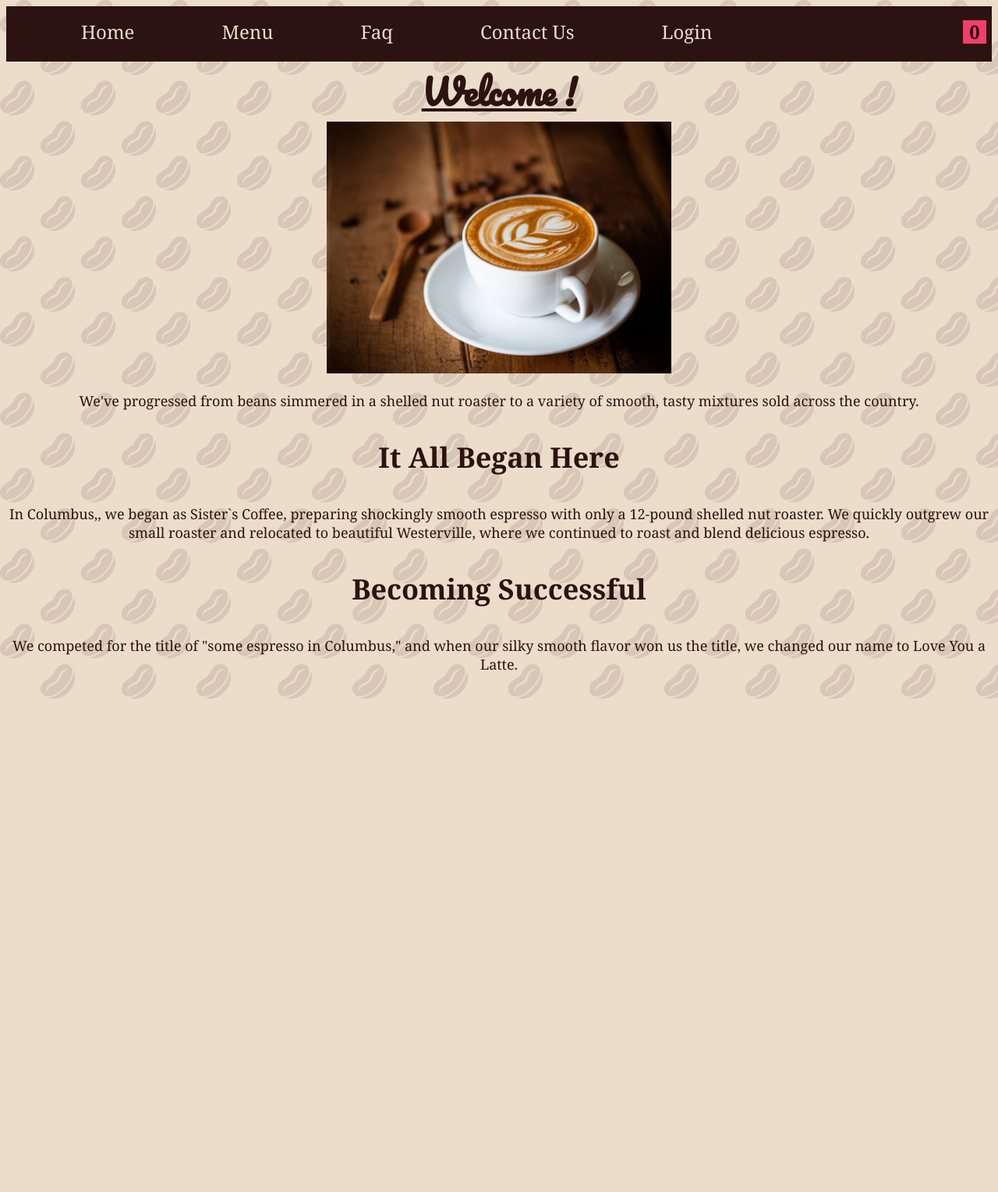
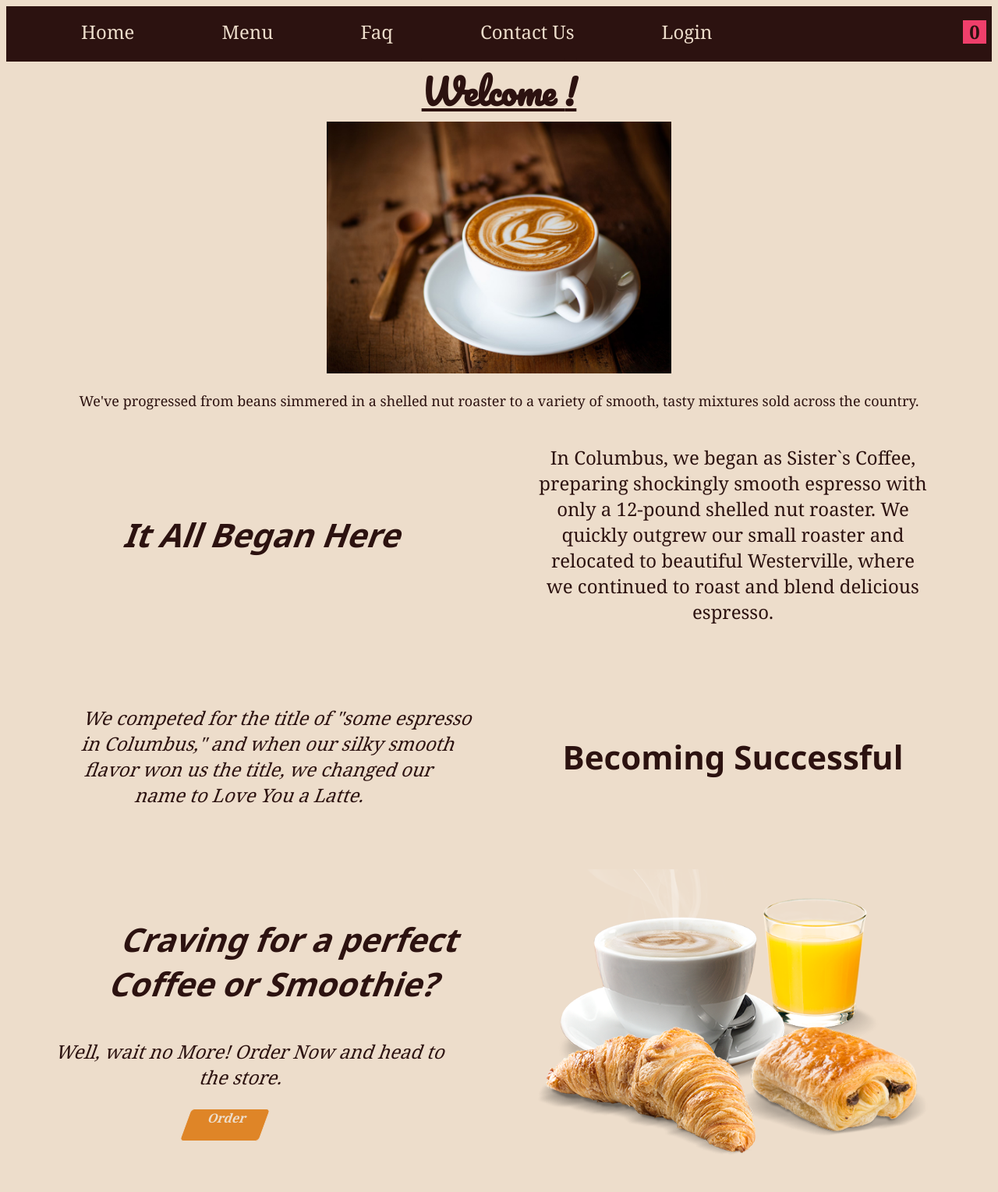
Before and after one commit to TeamYellowCapstone/team-yellow-repo, a PHP site: page / in a window 1280 px wide. Shown: the whole page at 78% size. Before the commit the page ends 896 px from the top, so only its background shows below. Run offline with PHP 8.4, Linux system fonts and the light colour scheme; data that the repository does not hold is empty.

Commit message:
more styling

```diff
--- a/index.php
+++ b/index.php
@@ -27,16 +27,47 @@
             </h1>
 
             <img src="images/bxf6-hero.jpg" alt="cup of coffee with latte foam art" width="35%" >
-            <p> We've progressed from beans simmered in a shelled nut roaster to a variety of smooth, tasty mixtures sold across the country. </p>
-            <h3> It All Began Here  </h3>
-            <p> In Columbus,, we began as Sister`s Coffee, preparing shockingly smooth espresso with only a 12-pound shelled nut roaster.
-            We quickly outgrew our small roaster and relocated to beautiful Westerville, where we continued to roast and blend delicious espresso. </p>
-            <h3> Becoming Successful </h3>
-            <p> We competed for the title of "some espresso in Columbus," and when our silky smooth flavor won us the title, we changed our name to Love You a Latte. </p>
-            </br>
+            <div class="">
+                <p> We've progressed from beans simmered in a shelled nut roaster to a variety of smooth, tasty mixtures sold across the country. </p>
+            </div>
+            <div class="home-wrapper first">
+                <div class="home-main flex-box">
+                    <div class="left-cont">
+                        <p  class="cont-title"> It All Began Here  </p>
+                    </div>
+                    <div class="right-cont">
+                        <p class="home-p"> In Columbus, we began as Sister`s Coffee, preparing shockingly smooth espresso with only a 12-pound shelled nut roaster.
+                        We quickly outgrew our small roaster and relocated to beautiful Westerville, where we continued to roast and blend delicious espresso. </p>
+                    </div>
+                </div>
+            </div>
+            <div class="home-wrapper">
+                <div class="home-main flex-box">
+                    <div class="left-cont">
+                        <p class="home-p"> We competed for the title of "some espresso in Columbus," and when our silky smooth flavor won us the title, we changed our name to Love You a Latte. </p>
+                    </div>
+                    <div class="right-cont">
+                        <p class="cont-title"> Becoming Successful </p>
+                    </div>
+                </div>
+            </div>
+            <div class="home-wrapper">
+                <div class="home-main flex-box">
+                    <div class="left-cont">
+                        <p class="cont-title"> Craving for a perfect Coffee or Smoothie?</p>
+                        <p class="home-p"> Well, wait no More! Order Now and head to the store.</p>
+                        <a href="menu.php" class="btn order-btn">Order</a>
+                    </div>
+                    <div class="right-cont">
+                        <div class="home-img-div">
+                            <img src="images/uploads/breakfast.png" alt="Breakfast image showing coffee, croissant, and orange juice." class="home-img img">
+                        </div>
+
+                    </div>
+                </div>
+            </div>
+        </br>
         </div>
-        <div class="background-wrap">
 
-        </div>
     </body>
 </html>
--- a/scripts/php/menuItems.php
+++ b/scripts/php/menuItems.php
@@ -33,7 +33,7 @@
                                 $msg = $msg. "<a href='details.php?itemid=".$row['MasterSKU']."' class='menu-item-link'>
                                                                     <div class='menu-item' id='item".$row['MasterSKU']."'>
                                                                         <h2 class='item-name centerText'>".$row['ProductName']."</h2>
-                                                                        <div><img src='images/".getImage($conn,$row["ImgID"])."' alt='' class='img menu-item-img'></div>
+                                                                        <div class='img-cont'><img src='images/".getImage($conn,$row["ImgID"])."' alt='' class='img menu-item-img'></div>
                                                                     </div>
                                                                     </a>";
                             }
@@ -41,7 +41,7 @@
                                 $msg = $msg. "<a href='#' class='menu-item-link'>
                                                                     <div class='menu-item' id='item".$row['MasterSKU']."'>
                                                                         <h2 class='item-name centerText'>".$row['ProductName']."</h2>
-                                                                        <div><img src='images/uploads/outofstock.png' alt='' class='img menu-item-img'></div>
+                                                                        <div class='img-cont'><img src='images/uploads/outofstock.png' alt='' class='img menu-item-img'></div>
                                                                     </div>
                                                                     </a>";
                             }
--- a/styles/style.css
+++ b/styles/style.css
@@ -227,6 +227,11 @@ a[class="btn cancel"]{
     text-align: center;
 
 }
+a.btn{
+    text-decoration: none;
+    text-align: center;
+    line-height: inherit;
+}
 .brandLogo {
     display: block;
     width: 80px;
@@ -326,3 +331,57 @@ text-align: center;
 .inline-block{
     display: inline-block
 }
+.home-wrapper{
+    width: 100%;
+    /* background-color: aquamarine; */
+    margin: 20px auto;
+}
+.home-img{
+    width: 100%;
+}
+.home-main{
+    min-height: 250px;
+    max-width: 1200px;
+    margin: auto;
+}
+.left-cont, .right-cont{
+    width: 50%;
+    max-width: 500px;
+    height: fit-content;
+}
+.left-cont{
+    transform: skew(-20deg);
+    /* background-color: blueviolet; */
+}
+.flex-box{
+    display: flex;
+    flex-wrap: wrap;
+    align-items: center;
+    justify-content: space-around;
+}
+.d-underline{
+    text-decoration: underline double;
+    /* color: goldenrod; */
+}
+.s{
+    text-decoration: line-through;
+    color: gray;
+}
+.cont-title{
+    font-size: 42px;
+    font-family: 'Segoe UI', Tahoma, Geneva, Verdana, sans-serif;
+    font-weight: bold;
+}
+.home-p{
+    font-size: 24px;
+}
+@media only screen and (max-width: 1035px) {
+   /* .flex-box{
+        flex-flow: column;
+   } */
+   .left-cont, .right-cont{
+       width: 100%;
+       max-width: 75%;
+   }
+
+}
```
Also changed, not shown: styles/menu.css (+35 -3 lines), templates/footer.php (added, +12 -0 lines), images/ico/CSCC-stacked-Logo.jpg (added), images/ico/GitHub-Mark.png (added), images/uploads/breakfast.png (added).
